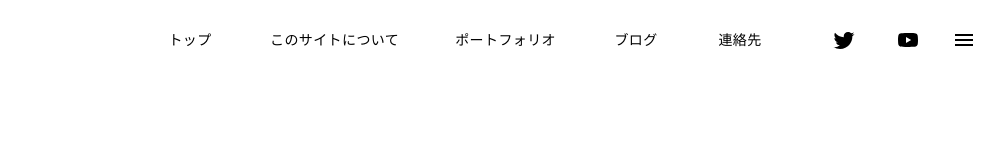
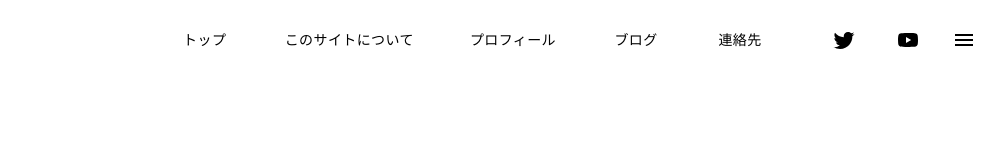
Before and after one commit to ayok01/kirota.net, a Next.js app: page / in a window 1280 px wide. Shown: the top 160 px of the page, without its empty margins (268-1272 px from the left). Built offline with nearby package versions, Linux system fonts and the light colour scheme.

Commit message:
アンカーリンクの作成

```diff
--- a/component/herader.tsx
+++ b/component/herader.tsx
@@ -38,16 +38,41 @@ const DenseAppBar = () => {
 
   const classes = useStyles();
 
+  const topLink = () =>{
+    window.scrollTo(0, 0);
+  }
+
+
+
   return (
     <header className = {classes.root}>
             <AppBar  position="relative" color="inherit"  style={{ background: 'transparent', boxShadow: 'none'}} >
         <Toolbar>
 
           <Typography  className={classes.title}></Typography>
-          <Button className={classes.navButton} color="inherit">トップ</Button>
-          <Button className={classes.navButton} color="inherit">このサイトについて</Button>
-          <Button className={classes.navButton} color="inherit">ポートフォリオ</Button>
-          <Button className={classes.navButton} color="inherit">ブログ</Button>
+          <Button id = "top" onClick={topLink} className={classes.navButton} color="inherit">トップ</Button>
+
+          <Button onClick={() => {
+            window.location.href = "#aboutThisSite";
+            }}
+            className={classes.navButton}
+            color="inherit">このサイトについて
+            </Button>
+
+          <Button onClick={() => {
+            window.location.href = "#profile";
+            }}
+          className={classes.navButton} color="inherit">
+            プロフィール
+          </Button>
+
+          <Button onClick={() => {
+            window.location.href = "#gallery";
+            }}
+            className={classes.navButton} color="inherit">
+            ブログ
+          </Button>
+
           <Button className={classes.navButton} color="inherit">連絡先</Button>
           <Button className={classes.navButtonSns} color="inherit"><TwitterIcon /></Button>
           <Button className={classes.navButtonSns} color="inherit"><YouTubeIcon /></Button>
--- a/pages/index.tsx
+++ b/pages/index.tsx
@@ -68,6 +68,8 @@ const useStyles = makeStyles((theme) => createStyles({
 }));
 
 
+
+
 const TopPage = () => {
     const classes = useStyles();
 
@@ -77,16 +79,16 @@ const TopPage = () => {
             <Header/>
             <div  className = { classes.content}>
             </div>
-            <div className = {classes.aboutContent}>
+            <div id = "aboutThisSite" className = {classes.aboutContent}>
               <AboutThisSite/>
             </div>
-            <div className = {classes.profile}>
+            <div id = "profile" className = {classes.profile}>
               <AboutProfile/>
             </div>
-            <div className = {classes.works}>
+            <div id = "works" className = {classes.works}>
               <Works/>
             </div>
-            <div className = {classes.gallery}>
+            <div id = "gallery" className = {classes.gallery}>
               <Gallery/>
             </div>
 
```
